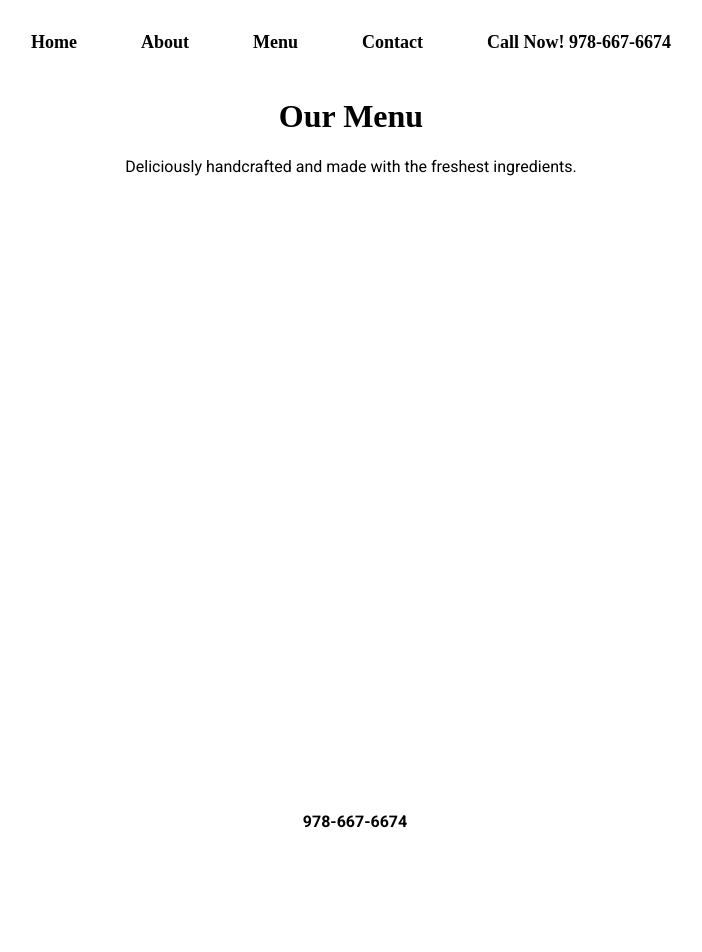
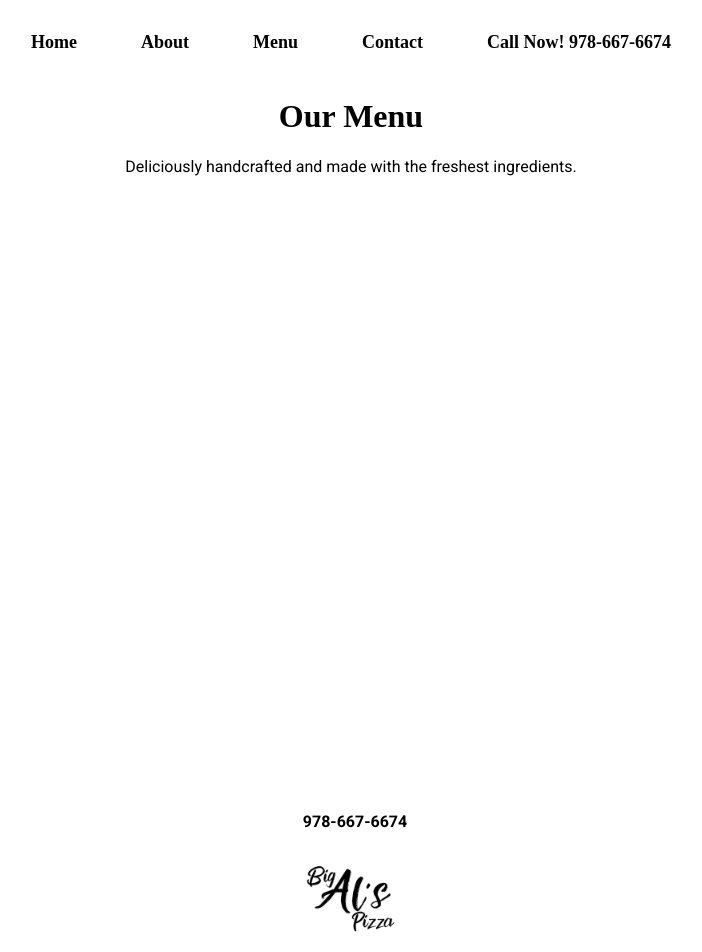
Before and after one commit to MalloryShackford/big-als, a React (Create React App) app: page /menu in a window 1280 px wide. Shown: the top 952 px of the page, without its empty margins (289-991 px from the left). Before the commit the page ends 847 px from the top, so only its background shows below. Built offline with nearby package versions, Linux system fonts and the light colour scheme; a web font is replaced by a local one.

Commit message:
added footer logo

```diff
--- a/src/pages/About.jsx
+++ b/src/pages/About.jsx
@@ -1,4 +1,5 @@
 import React from "react";
+import miniLogo from '../assets/miniLogo.png';
 import "./about.css";
 
 const About = () => {
@@ -16,6 +17,11 @@ const About = () => {
         <p className="p-about">We can’t wait to welcome you in and share our love of pizza with you!
         </p>
       </div>
+     <div className="mini-logo-container">
+      <a href="/">
+        <img src={miniLogo} alt="miniLogo" width="100px"/>
+      </a>
+     </div>
     </div>
   );
 };
--- a/src/pages/Contact.jsx
+++ b/src/pages/Contact.jsx
@@ -1,4 +1,5 @@
 import React from "react";
+import miniLogo from '../assets/miniLogo.png'
 import "./contact.css";
 const Contact = () => {
   return (
@@ -22,10 +23,10 @@ const Contact = () => {
         Hours:
       </p>
       <p className="p-contact">
-        Thursday-Saturday: 2PM - until we run out
+        Thursday - Saturday: 2PM - until we run out
       </p>
       <p className="p-contact">
-        Sunday-Wednesday: Closed
+        Sunday - Wednesday: Closed
       </p>
       <div className="map-container">
         <iframe
@@ -65,6 +66,11 @@ const Contact = () => {
         </a>
       </p>
       </p>
+        <div className="mini-logo-container">
+          <a href="/">
+            <img src={miniLogo} alt="miniLogo" width="100px"/>
+           </a>
+      </div>
     </div>
     </div>
   );
--- a/src/pages/Menu.jsx
+++ b/src/pages/Menu.jsx
@@ -1,5 +1,6 @@
 import React from "react";
 import menu from "../assets/menu.pdf"
+import miniLogo from "../assets/miniLogo.png";
 import "./menu.css";
 const Menu = () => {
   return (
@@ -7,26 +8,6 @@ const Menu = () => {
       <h1 className="h1-menu">Our Menu</h1>
       <p className="p-menu">Deliciously handcrafted and made with the freshest ingredients.</p>
       <iframe src={menu} title="menu" alt="menu" style={{ border: "none" }} width="100%" height="600px"></iframe>
-      {/* <div className="iframe-container">
-          <iframe
-            loading="lazy"
-            style={{
-            position: 'relative',
-            width: '100%',
-            height: '500px',
-            maxHeight: '80vh',
-            border: 'none',
-            borderRadius: '8px',
-            padding: '0',
-            margin: '0',
-              overflow: 'hidden',
-            }}
-            src="https://www.canva.com/design/DAGhnvZJFUo/rBY6Ca3JBJsq-JFd77lZmw/view?embed"
-            allowFullScreen
-            title="Big Al&apos;s Pizza menu"
-            >
-        </iframe>
-        </div> */}
           <a
             href="https://www.canva.com/design/DAGhnvZJFUo/rBY6Ca3JBJsq-JFd77lZmw/view?utm_content=DAGhnvZJFUo&utm_campaign=designshare&utm_medium=embeds&utm_source=link"
             target="_blank"
@@ -42,6 +23,11 @@ const Menu = () => {
       </span>
       </p>
     </div>
+    <div className="mini-logo-container">
+     <a href="/">
+      <img src={miniLogo} alt="miniLogo" width="100px"/>
+     </a>
+    </div>
   </div>
   );
 };
--- a/src/pages/contact.css
+++ b/src/pages/contact.css
@@ -40,3 +40,10 @@
 	color: black;
 	font-weight: bold;
 }
+
+.mini-logo-container {
+	display: flex;
+	flex-direction: column;
+	justify-content: center;
+	align-items: center;
+}
```
Also changed, not shown: src/assets/miniLogo.png (added).
